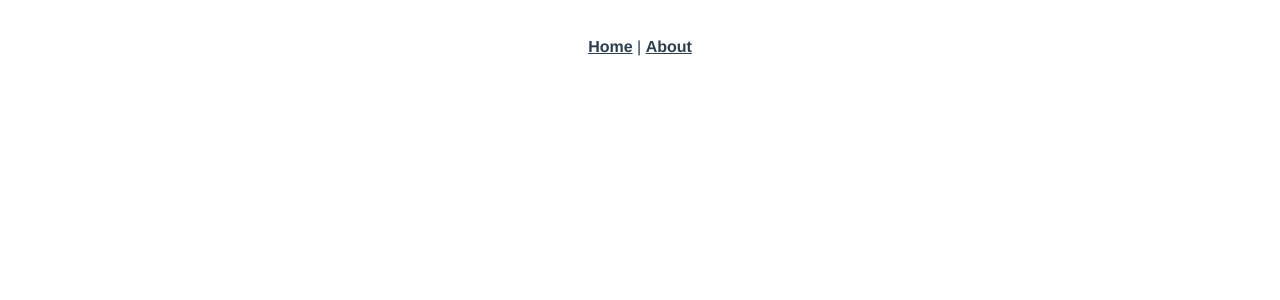
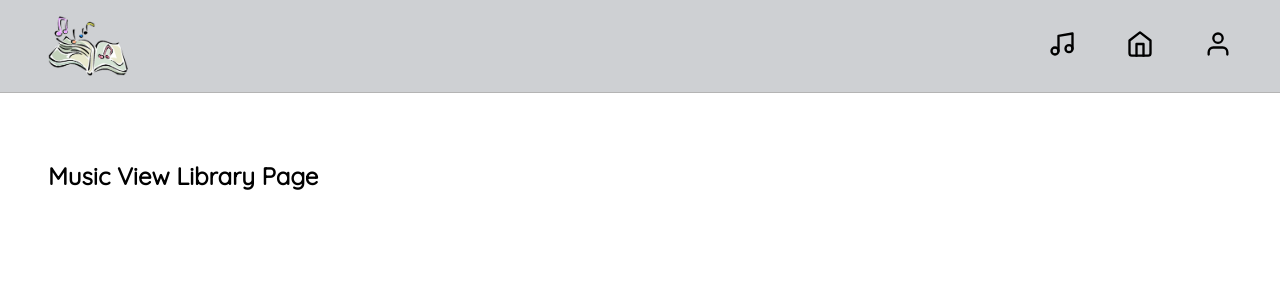
Before and after one commit to lismalgorzata/projectPP5, a Vue app: page /music in a window 1280 px wide. Before the commit this address had no page. Shown: the top 300 px of the page. Built offline with nearby package versions, Linux system fonts and the light colour scheme.

Commit message:
Create vue app + header + routes

```diff
--- a/src/App.vue
+++ b/src/App.vue
@@ -1,30 +1,26 @@
 <template>
-  <nav>
-    <router-link to="/">Home</router-link> |
-    <router-link to="/about">About</router-link>
-  </nav>
-  <router-view/>
+  <div>
+    <Header />
+    <Container />
+  </div>
 </template>
 
+<script setup>
+
+import Header from '@/components/Header.vue';
+import Container from './components/Container.vue';
+
+</script>
+
 <style>
-#app {
-  font-family: Avenir, Helvetica, Arial, sans-serif;
-  -webkit-font-smoothing: antialiased;
-  -moz-osx-font-smoothing: grayscale;
-  text-align: center;
-  color: #2c3e50;
-}
 
-nav {
-  padding: 30px;
-}
+@import url('https://fonts.googleapis.com/css2?family=Quicksand&display=swap');
 
-nav a {
-  font-weight: bold;
-  color: #2c3e50;
-}
-
-nav a.router-link-exact-active {
-  color: #42b983;
+body{
+  font-family: 'Quicksand', sans-serif;
+  margin: 0;
+  padding: 0;
+  box-sizing: border-box;
+  background-color: white;
 }
 </style>
--- /dev/null
+++ b/src/components/Container.vue
@@ -0,0 +1,11 @@
+<template>
+    <div class="container">
+        <RouterView />
+    </div>
+</template>
+
+<style scoped>
+.container{
+    padding: 48px;
+}
+</style>
--- /dev/null
+++ b/src/components/Header.vue
@@ -0,0 +1,124 @@
+<template>
+    <div class="appHeader">
+      <div class="left">
+        <img src="@/assets/logo.png" alt="Logo" class="logo" />
+      </div>
+      <div class="right">
+        <div @click="goToMusicPage" class="musicIcon">
+          <svg xmlns="http://www.w3.org/2000/svg"
+              width="28"
+              height="28"
+              viewBox="0 0 24 24"
+              fill="none"
+              stroke="currentColor"
+              stroke-width="2"
+              stroke-linecap="round"
+              stroke-linejoin="round"
+              class="feather feather-music">
+
+              <path d="M9 18V5l12-2v13"/>
+              <circle cx="6" cy="18" r="3"/>
+              <circle cx="18" cy="16" r="3"/>
+          </svg>
+        </div>
+        <div @click="goToMainPage" class="homeIcon">
+          <svg xmlns="http://www.w3.org/2000/svg"
+              width="28"
+              height="28"
+              viewBox="0 0 24 24"
+              fill="none"
+              stroke="currentColor"
+              stroke-width="2"
+              stroke-linecap="round"
+              stroke-linejoin="round"
+              class="feather feather-home">
+
+              <path d="M3 9l9-7 9 7v11a2 2 0 0 1-2 2H5a2 2 0 0 1-2-2z"/>
+              <polyline points="9 22 9 12 15 12 15 22"/>
+          </svg>
+        </div>
+        <div @click="goToLoginPage" class="loginIcon">
+          <svg xmlns="http://www.w3.org/2000/svg"
+              width="28"
+              height="28"
+              viewBox="0 0 24 24"
+              fill="none"
+              stroke="currentColor"
+              stroke-width="2"
+              stroke-linecap="round"
+              stroke-linejoin="round"
+              class="feather feather-user">
+
+              <path d="M20 21v-2a4 4 0 0 0-4-4H8a4 4 0 0 0-4 4v2"/>
+              <circle cx="12" cy="7" r="4"/>
+          </svg>
+        </div>
+      </div>
+    </div>
+</template>
+
+<script setup>
+import { useRouter } from 'vue-router';
+
+const router = useRouter();
+
+const goToMainPage = () => {
+  router.push({ name: 'home' });
+};
+
+const goToMusicPage = () => {
+  router.push({ name: 'music' });
+};
+
+const goToLoginPage = () => {
+  router.push({ name: 'login' });
+};
+
+</script>
+
+<style scoped>
+  .appHeader {
+    display: flex;
+    align-items: center;
+    justify-content: space-between;
+    padding: 16px 48px;
+    border-bottom: 1px solid rgb(180, 180, 180);
+    background-color: rgb(206, 208, 211);
+  }
+
+  .logo {
+    cursor: pointer;
+    width: 80px;
+    height: 60px;
+  }
+
+  .left {
+    display: flex;
+    align-items: center;
+  }
+
+  .right {
+    display: flex;
+    gap: 50px;
+  }
+
+  .musicIcon{
+    cursor: pointer;
+  }
+  .musicIcon:hover{
+    color: blue;
+  }
+  .homeIcon{
+    cursor: pointer;
+  }
+  .homeIcon:hover{
+    color: blue;
+  }
+  .loginIcon{
+    cursor: pointer;
+  }
+  .loginIcon:hover{
+    color: blue;
+  }
+
+</style>
--- a/src/components/HelloWorld.vue
+++ /dev/null
@@ -1,57 +0,0 @@
-<template>
-  <div class="hello">
-    <h1>{{ msg }}</h1>
-    <p>
-      For a guide and recipes on how to configure / customize this project,<br>
-      check out the
-      <a href="https://cli.vuejs.org" target="_blank" rel="noopener">vue-cli documentation</a>.
-    </p>
-    <h3>Installed CLI Plugins</h3>
-    <ul>
-      <li><a href="https://github.com/vuejs/vue-cli/tree/dev/packages/%40vue/cli-plugin-router" target="_blank" rel="noopener">router</a></li>
-    </ul>
-    <h3>Essential Links</h3>
-    <ul>
-      <li><a href="https://vuejs.org" target="_blank" rel="noopener">Core Docs</a></li>
-      <li><a href="https://forum.vuejs.org" target="_blank" rel="noopener">Forum</a></li>
-      <li><a href="https://chat.vuejs.org" target="_blank" rel="noopener">Community Chat</a></li>
-      <li><a href="https://twitter.com/vuejs" target="_blank" rel="noopener">Twitter</a></li>
-      <li><a href="https://news.vuejs.org" target="_blank" rel="noopener">News</a></li>
-    </ul>
-    <h3>Ecosystem</h3>
-    <ul>
-      <li><a href="https://router.vuejs.org" target="_blank" rel="noopener">vue-router</a></li>
-      <li><a href="https://vuex.vuejs.org" target="_blank" rel="noopener">vuex</a></li>
-      <li><a href="https://github.com/vuejs/vue-devtools#vue-devtools" target="_blank" rel="noopener">vue-devtools</a></li>
-      <li><a href="https://vue-loader.vuejs.org" target="_blank" rel="noopener">vue-loader</a></li>
-      <li><a href="https://github.com/vuejs/awesome-vue" target="_blank" rel="noopener">awesome-vue</a></li>
-    </ul>
-  </div>
-</template>
-
-<script>
-export default {
-  name: 'HelloWorld',
-  props: {
-    msg: String
-  }
-}
-</script>
-
-<!-- Add "scoped" attribute to limit CSS to this component only -->
-<style scoped>
-h3 {
-  margin: 40px 0 0;
-}
-ul {
-  list-style-type: none;
-  padding: 0;
-}
-li {
-  display: inline-block;
-  margin: 0 10px;
-}
-a {
-  color: #42b983;
-}
-</style>
--- a/src/router/index.js
+++ b/src/router/index.js
@@ -1,27 +1,17 @@
-import { createRouter, createWebHistory } from 'vue-router'
-import HomeView from '../views/HomeView.vue'
+import { createRouter, createWebHistory } from 'vue-router';
+import HomeView from '@/views/HomeView.vue';
+import LogInView from '@/views/LogInView.vue';
+import MusicView from '@/views/MusicView.vue';
 
 const routes = [
-  {
-    path: '/',
-    name: 'home',
-    component: HomeView
-  },
-  {
-    path: '/about',
-    name: 'about',
-    // route level code-splitting
-    // this generates a separate chunk (about.[hash].js) for this route
-    // which is lazy-loaded when the route is visited.
-    component: function () {
-      return import(/* webpackChunkName: "about" */ '../views/AboutView.vue')
-    }
-  }
-]
+  { path: '/', name: 'home', component: HomeView },
+  { path: '/login', name: 'login', component: LogInView },
+  { path: '/music', name: 'music', component: MusicView },
+];
 
 const router = createRouter({
-  history: createWebHistory(process.env.BASE_URL),
-  routes
-})
+  history: createWebHistory(),
+  routes,
+});
 
-export default router
+export default router;
--- a/src/views/AboutView.vue
+++ /dev/null
@@ -1,5 +0,0 @@
-<template>
-  <div class="about">
-    <h1>This is an about page</h1>
-  </div>
-</template>
--- a/src/views/HomeView.vue
+++ b/src/views/HomeView.vue
@@ -1,18 +1,7 @@
 <template>
   <div class="home">
-    <img alt="Vue logo" src="../assets/logo.png">
-    <HelloWorld msg="Welcome to Your Vue.js App"/>
+    <h2>Home View Main Page</h2>
   </div>
 </template>
 
-<script>
-// @ is an alias to /src
-import HelloWorld from '@/components/HelloWorld.vue'
-
-export default {
-  name: 'HomeView',
-  components: {
-    HelloWorld
-  }
-}
-</script>
+<script setup></script>
--- /dev/null
+++ b/src/views/LogInView.vue
@@ -0,0 +1,7 @@
+<template>
+    <div class="login">
+      <h2>Login View Log In Page</h2>
+    </div>
+  </template>
+
+  <script setup></script>
--- /dev/null
+++ b/src/views/MusicView.vue
@@ -0,0 +1,7 @@
+<template>
+  <div class="musicLibrary">
+    <h2>Music View Library Page</h2>
+  </div>
+</template>
+
+<script setup></script>
```
Also changed, not shown: src/assets/logo.png.
